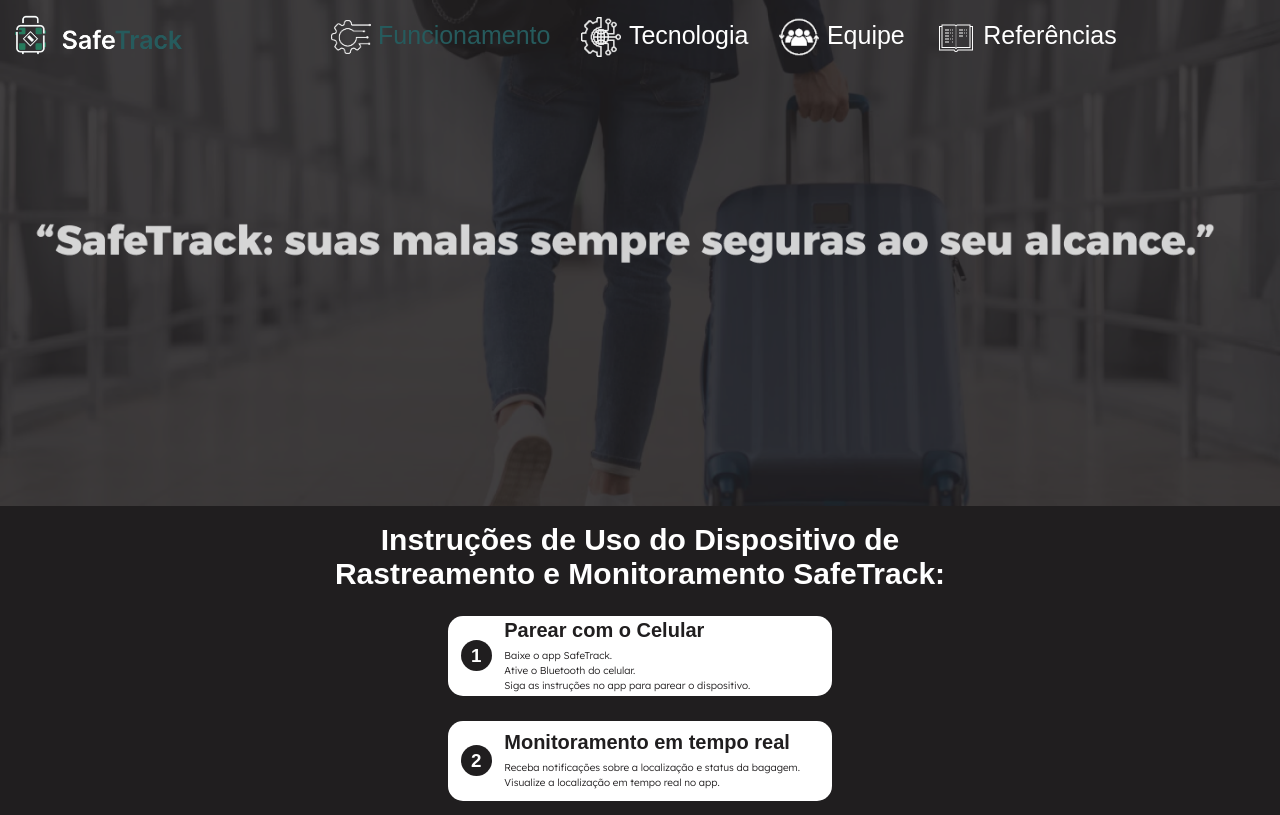
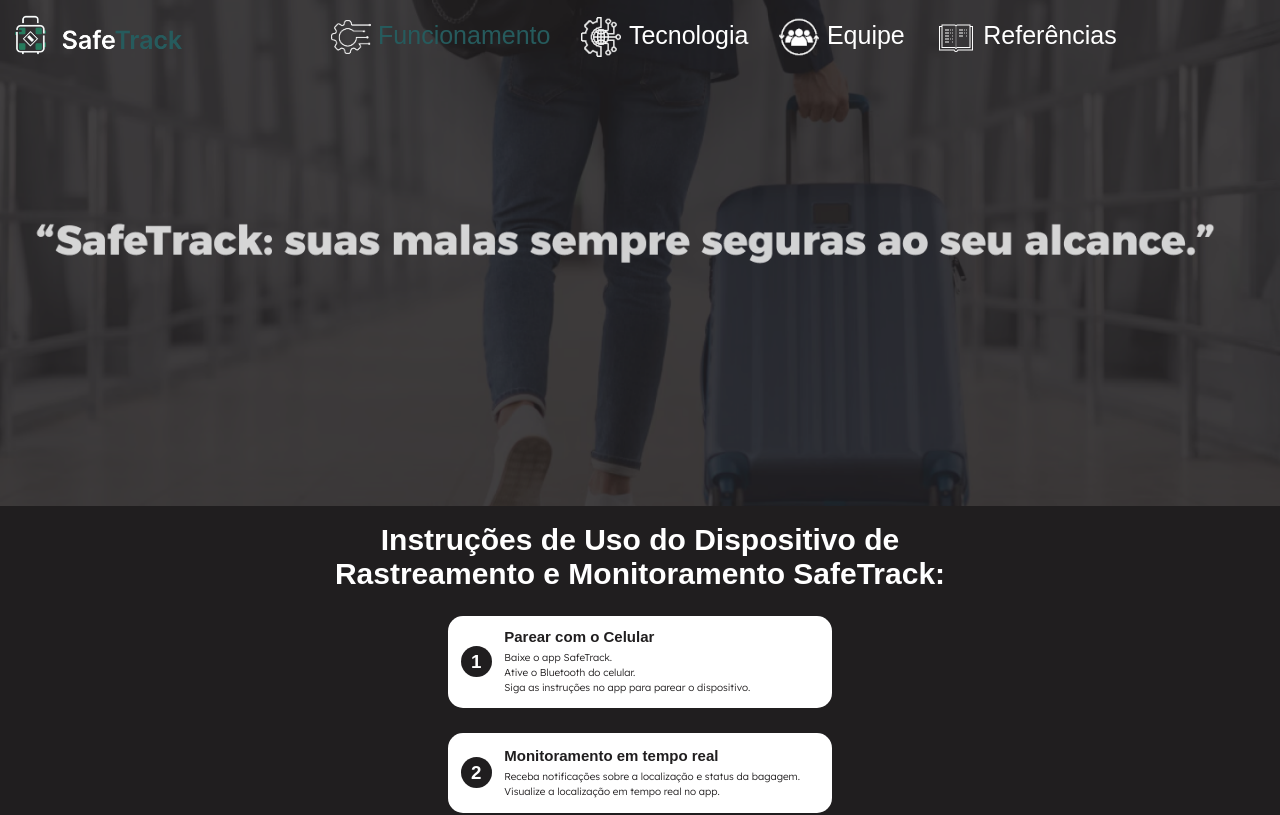
Before and after one commit to Leopardeco/tcc-safetrack, a React (Vite) app: page /funcionamento in a window 1280 px wide. Shown: the top 815 px of the page. Built offline with nearby package versions, Linux system fonts and the light colour scheme; a web font is replaced by a local one.

Commit message:
página de funcionamento arrumada

```diff
--- a/src/pages/Funcionamento.jsx
+++ b/src/pages/Funcionamento.jsx
@@ -18,7 +18,7 @@
       </HeaderContainer>
       <FunctionContainer>
         <ImagemContainer>
-            <img src={explainimg} alt="Ilustração do SafeTrack" />
+          <img src={explainimg} alt="Ilustração do SafeTrack" />
         </ImagemContainer>
         <h2>
           Instruções de Uso do Dispositivo de <br />
@@ -29,7 +29,7 @@
         <ParearContainer>
           <div className="step">
             <div className="numero">1</div>
-            <div>
+            <div className="content">
               <h2>Parear com o Celular</h2>
               <p>
                 Baixe o app SafeTrack. <br />
@@ -42,7 +42,7 @@
         <ParearContainer>
           <div className="step">
             <div className="numero">2</div>
-            <div>
+            <div className="content">
               <h2>Monitoramento em tempo real</h2>
               <p>
                 Receba notificações sobre a localização e status da bagagem. <br />
@@ -54,7 +54,7 @@
         <ParearContainer>
           <div className="step">
             <div className="numero">3</div>
-            <div>
+            <div className="content">
               <h2>Funcionalidades Adicionais</h2>
               <p>
                 Consulte o histórico de localizações. Configure alertas de
--- a/src/styles/Funcionamento.styles.js
+++ b/src/styles/Funcionamento.styles.js
@@ -31,14 +31,11 @@
     text-align: center;
     justify-content: center;
 
-    @media (max-width: 768px) {
-      font-size: 2.5rem;
-      padding: 1.25rem;
-    }
 
-    @media (max-width: 480px) {
+
+    @media (max-width: 375px) {
       font-size: 2rem;
-      padding: 1rem;
+      padding: 2rem;
     }
   }
 `;
@@ -80,25 +77,17 @@
 `
 
 export const ParearContainer = styled.div`
-
-
-  @media (max-width: 768px) {
-    width: 100vw;
-    display: flex;
-    justify-content: center;
-    margin-block: 2rem ;
-
-  }
-
-  @media (max-width: 480px) {
-  }
-
+  width: 100%;
+  display: flex;
+  flex-direction: column;
+  align-items: center;
 
   .step {
-    margin-top:1.25rem;
+    margin-top: 1.25rem;
     width: 30vw;
-    height: 10vh;
+    min-height: 10vh;
     display: flex;
+    flex-direction: row; /* Organiza o número à esquerda e o texto à direita */
     align-items: center;
     background-color: #fff;
     border-radius: 1.5rem;
@@ -107,15 +96,14 @@
     text-align: left;
 
     @media (max-width: 768px) {
-      flex-direction: column;
       width: 70vw;
-      height: 30vh;
+      min-height: 20vh;
+      padding: 1.5rem;
     }
 
     @media (max-width: 480px) {
-      flex-direction: column;
-      width: 70vw;
-      height: 30vh;
+      width: 80vw;
+      padding: 1rem;
     }
   }
 
@@ -126,59 +114,60 @@
     font-weight: bold;
     padding: 0.625rem;
     border-radius: 50%;
-    margin-right: 1.25rem;
     width: 3.125rem;
     height: 3.125rem;
     display: flex;
     align-items: center;
     justify-content: center;
+    margin-right: 1.25rem; /* Espaço entre número e texto */
 
     @media (max-width: 768px) {
-      width: 5rem;
-      height: 5rem;
-      font-size: 2.5rem;
+      width: 4rem;
+      height: 4rem;
+      font-size: 2rem;
     }
 
     @media (max-width: 480px) {
-      font-size: 2rem;
-      width: 4rem;
-      height: 4rem;
+      width: 3.5rem;
+      height: 3.5rem;
+      font-size: 1.5rem;
     }
   }
 
+  .content {
+    display: flex;
+    flex-direction: column;
+    align-items: flex-start; /* Garante alinhamento à esquerda */
+  }
+
   h2 {
-    font-size: 2rem;
+    font-size: 1.5rem;
     color: #201e1f;
+    margin: 0;
 
     @media (max-width: 768px) {
-      font-size: 2.5rem;
-      padding-block: 2rem;
+      font-size: 1.75rem;
     }
 
     @media (max-width: 480px) {
-      font-size: 2rem;
+      font-size: 1.5rem;
     }
   }
 
   p {
     color: #201e1f;
-    margin-top: 0.625rem;
     font-size: 1rem;
     line-height: 1.5;
     font-family: "Lexend", sans-serif;
+    margin-top: 0.5rem; /* Espaço entre o título e o parágrafo */
+    text-align: left;
 
     @media (max-width: 768px) {
-      font-size: 2.5rem;
+      font-size: 0.875rem;
     }
 
     @media (max-width: 480px) {
-      font-size: 2rem;
-      font-weight: 500;
-    }
-
-    @media (max-width: 320px) {
-      font-size: 1.5rem;
-      font-weight: 600;
+      font-size: 0.75rem;
     }
   }
 `;
```
